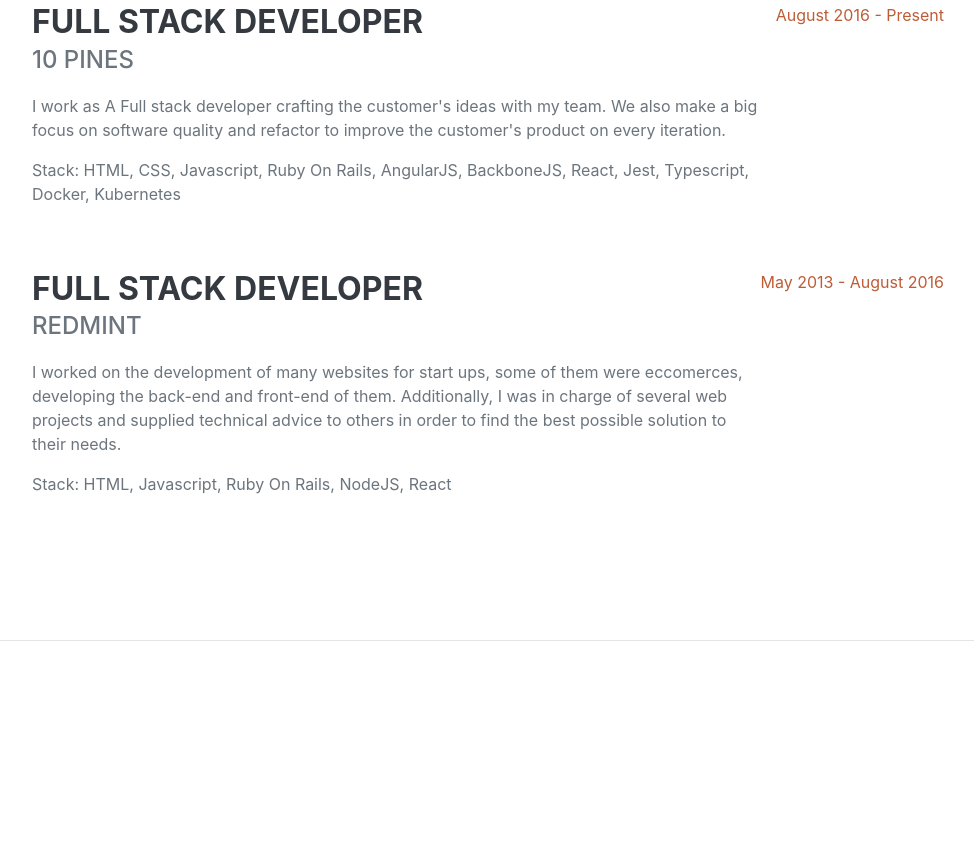
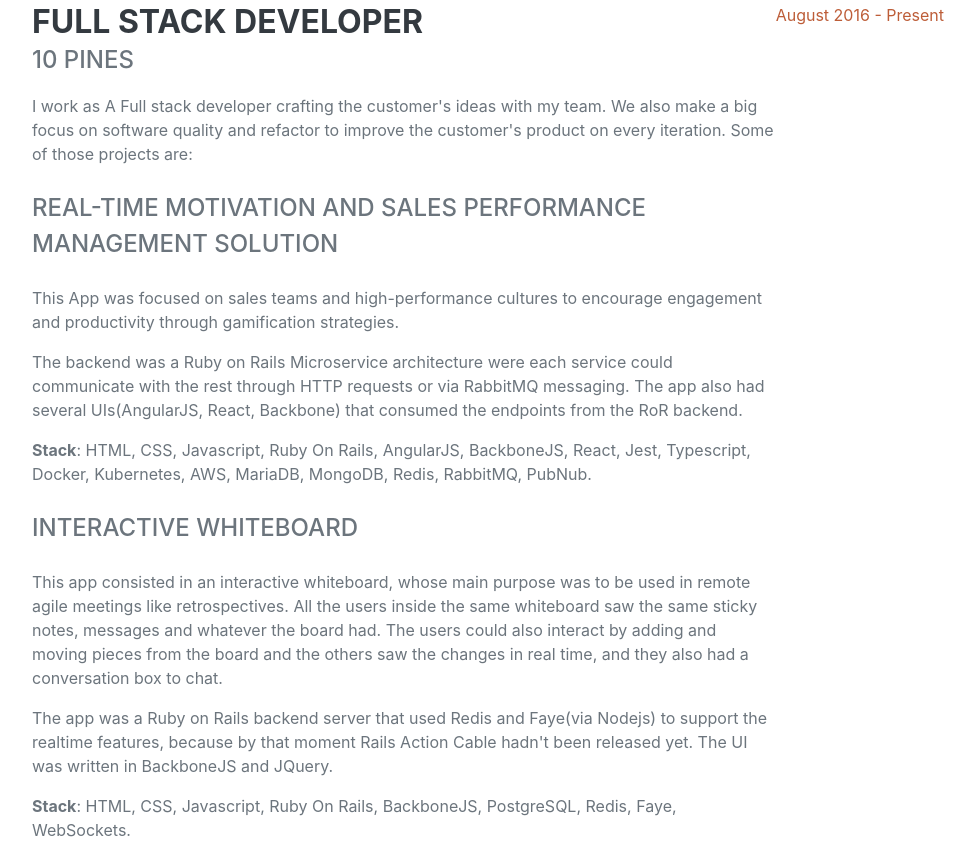
Before and after one commit to nicolasderecho/nicolasderecho.github.io, a plain HTML site: page index.html in a window 1280 px wide. Shown: the part 993-1838 px from the top of the page, without its empty margins (288-1262 px from the left). Drawn offline with nearby package versions, Linux system fonts and the light colour scheme; a web font is replaced by a local one.

Commit message:
update resume

```diff
--- a/index.html
+++ b/index.html
@@ -65,8 +65,15 @@
                         <div class="flex-grow-1">
                             <h3 class="mb-0">Full Stack Developer</h3>
                             <div class="subheading mb-3">10 Pines</div>
-                            <p>I work as A Full stack developer crafting the customer's ideas with my team. We also make a big focus on software quality and refactor to improve the customer's product on every iteration.</p>
-                            <p>Stack: HTML, CSS, Javascript, Ruby On Rails, AngularJS, BackboneJS, React, Jest, Typescript, Docker, Kubernetes</p>
+                            <p>I work as A Full stack developer crafting the customer's ideas with my team. We also make a big focus on software quality and refactor to improve the customer's product on every iteration. Some of those projects are:</p>
+                            <div class="subheading mb-4 mt-4">Real-time motivation and sales performance management solution</div>
+                            <p>This App was focused on sales teams and high-performance cultures to encourage engagement and productivity through gamification strategies.</p>
+                            <p>The backend was a Ruby on Rails Microservice architecture were each service could communicate with the rest through HTTP requests or via RabbitMQ messaging. The app also had several UIs(AngularJS, React, Backbone) that consumed the endpoints from the RoR backend.</p>
+                            <p><b>Stack</b>: HTML, CSS, Javascript, Ruby On Rails, AngularJS, BackboneJS, React, Jest, Typescript, Docker, Kubernetes, AWS, MariaDB, MongoDB, Redis, RabbitMQ, PubNub.</p>
+                            <div class="subheading mb-4 mt-4">Interactive whiteboard</div>
+                            <p>This app consisted in an interactive whiteboard, whose main purpose was to be used in remote agile meetings like retrospectives. All the users inside the same whiteboard saw the same sticky notes, messages and whatever the board had. The users could also interact by adding and moving pieces from the board and the others saw the changes in real time, and they also had a conversation box to chat.</p>
+                            <p>The app was a Ruby on Rails backend server that used Redis and Faye(via Nodejs) to support the realtime features, because by that moment Rails Action Cable hadn't been released yet. The UI was written in BackboneJS and JQuery.</p>
+                            <p><b>Stack</b>: HTML, CSS, Javascript, Ruby On Rails, BackboneJS, PostgreSQL, Redis, Faye, WebSockets.</p>
                         </div>
                         <div class="flex-shrink-0"><span class="text-primary">August 2016 - Present</span></div>
                     </div>
```
